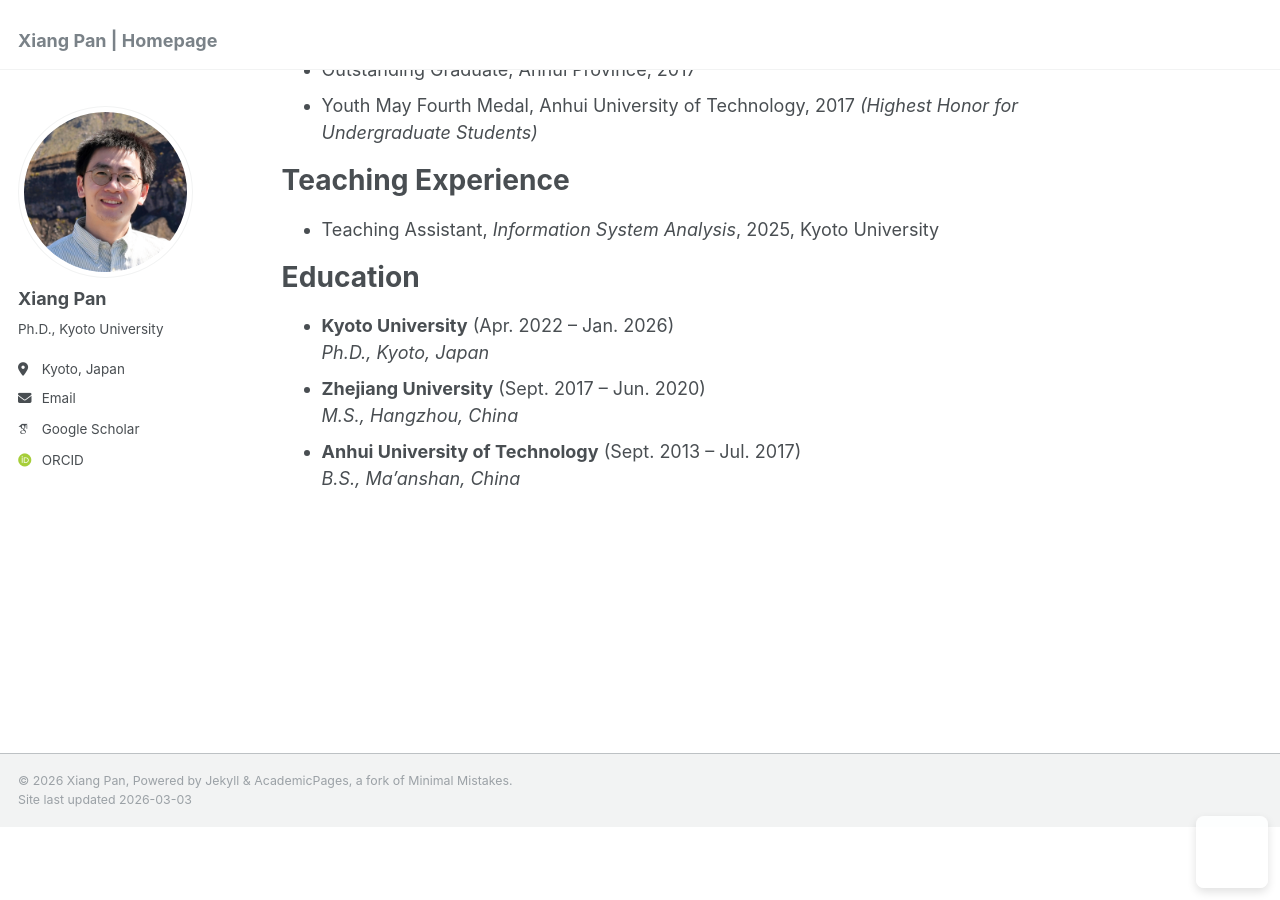
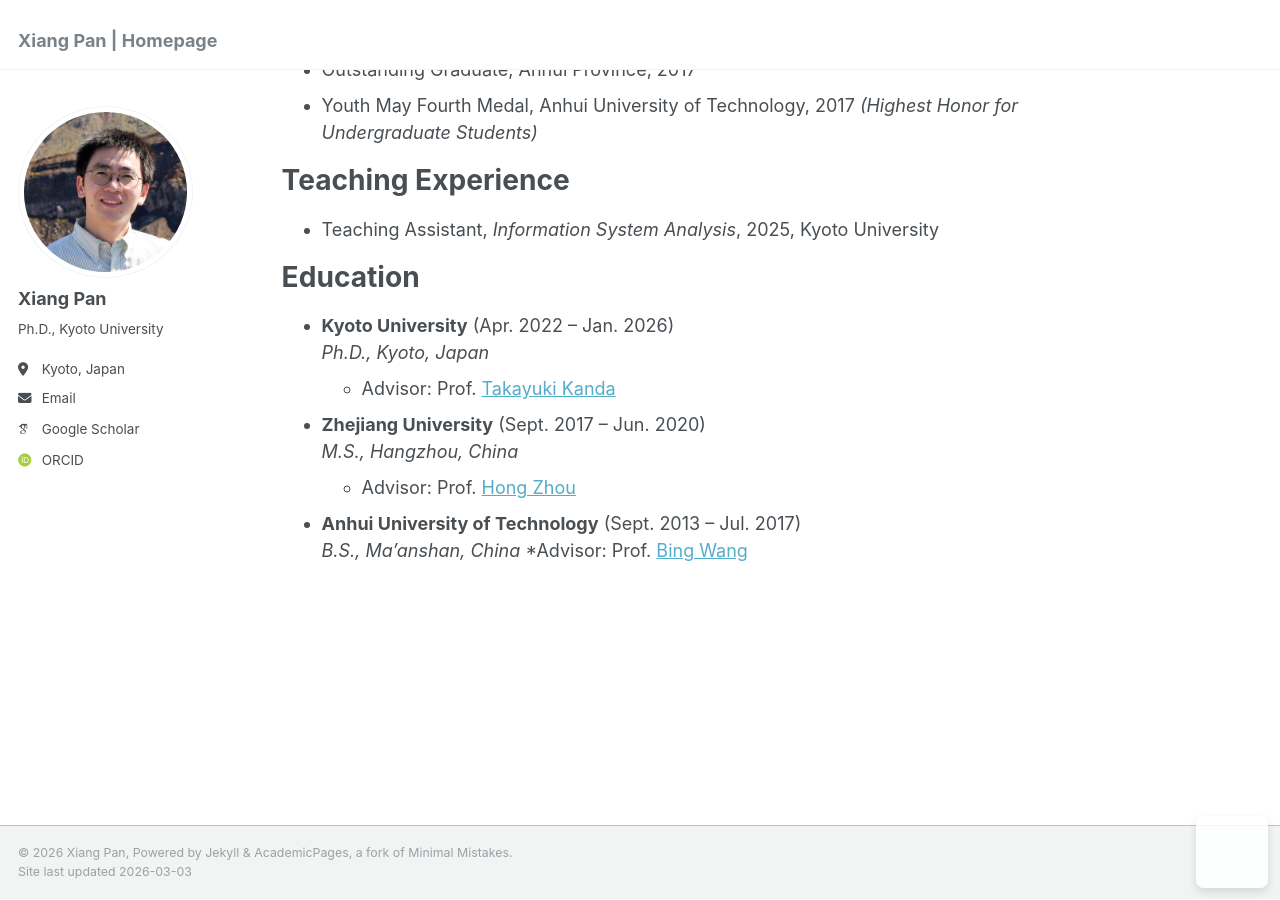
Before and after one commit to pan-xiang/pan-xiang.github.io, a Jekyll site: the page built from _pages/about.md, in a window 1280 px wide and 900 px high, scrolled down 2326 px. Built offline with Jekyll 4.4.1, drawn with Linux system fonts in a browser that asks for light colours; some web fonts are replaced; a script that is not in the unit is left out.

Commit message:
Update about.md

```diff
--- a/_pages/about.md
+++ b/_pages/about.md
@@ -7,7 +7,7 @@ redirect_from:
   - /about.html
 ---
 
-I am a postdoctoral researcher in the [Human-Robot Interaction Lab](https://www.robot.soc.i.kyoto-u.ac.jp/en/) at Kyoto University, where I collaborate with Professor [Takayuki Kanda](https://scholar.google.com/citations?hl=en&user=BL9EACgAAAAJ). My work focuses on human–robot interaction and embodied AI, with particular emphasis on developing expressive manipulation strategies that enhance the transparency, legibility, and naturalness of robot behavior in human-shared environments.
+I am a postdoctoral researcher in the [Human-Robot Interaction Lab](https://www.robot.soc.i.kyoto-u.ac.jp/en/) at Kyoto University, where I collaborate with Professor [Takayuki Kanda](https://www.robot.soc.i.kyoto-u.ac.jp/~kanda/index.html). My work focuses on human–robot interaction and embodied AI, with particular emphasis on developing expressive manipulation strategies that enhance the transparency, legibility, and naturalness of robot behavior in human-shared environments.
 
 # News
 <ul>
@@ -125,7 +125,10 @@ I am a postdoctoral researcher in the [Human-Robot Interaction Lab](https://www.
 # Education
 - **Kyoto University** (Apr. 2022 – Jan. 2026)
   *Ph.D., Kyoto, Japan*
+  * Advisor: Prof. [Takayuki Kanda](https://www.robot.soc.i.kyoto-u.ac.jp/~kanda/index.html)
 - **Zhejiang University** (Sept. 2017 – Jun. 2020)
   *M.S., Hangzhou, China*
+  * Advisor: Prof. [Hong Zhou](https://person.zju.edu.cn/zhouhong/)
 - **Anhui University of Technology** (Sept. 2013 – Jul. 2017)
   *B.S., Ma’anshan, China*
+  *Advisor: Prof. [Bing Wang](https://www.aufe.edu.cn/2023/1228/c8256a209006/page.htm)
```
